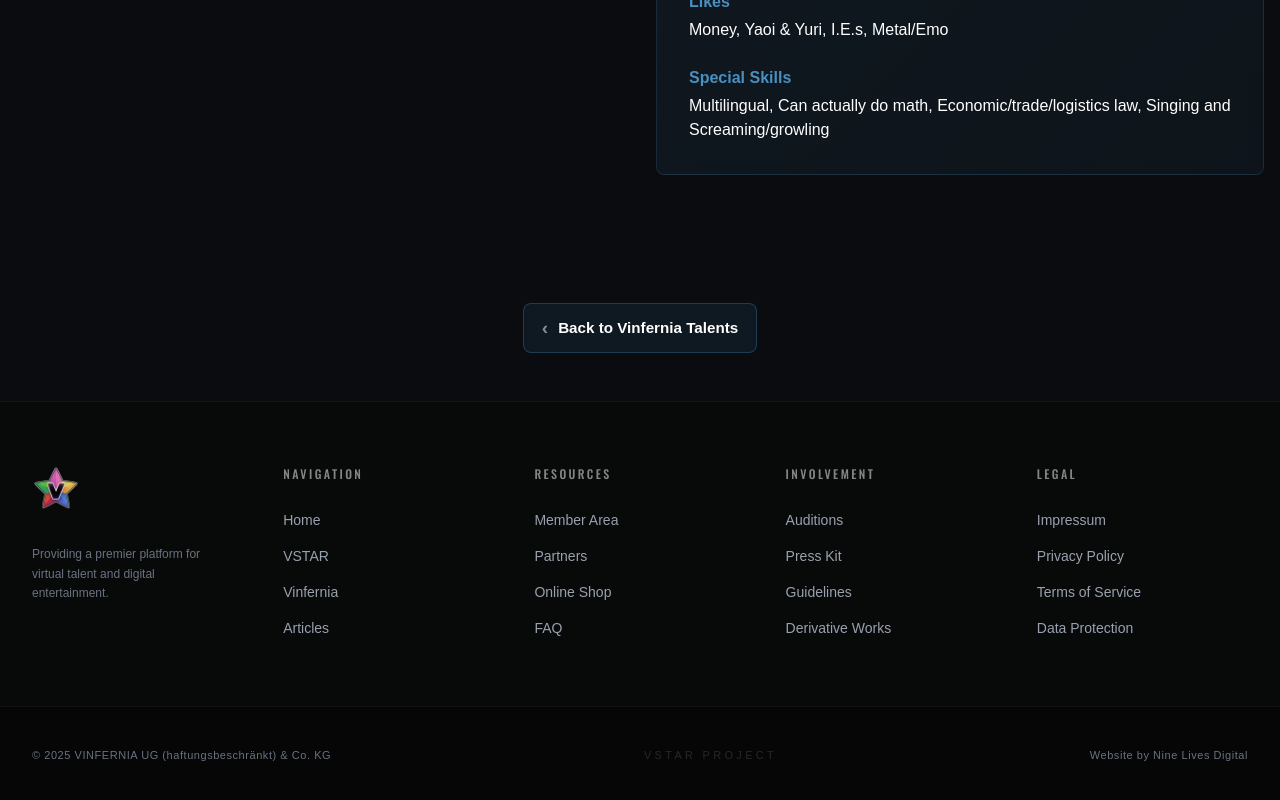
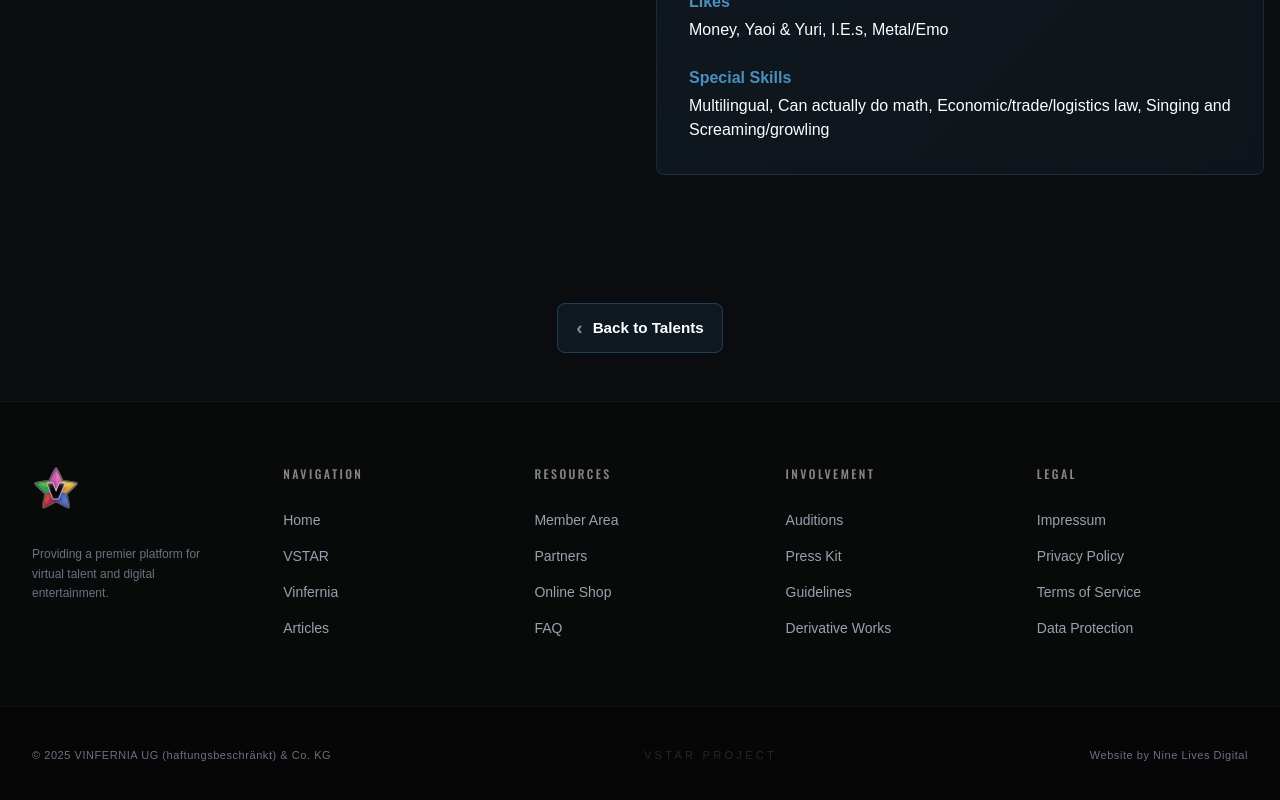
Before and after one commit to Project-Vstar/website, a Next.js app: page /talents/dee in a window 1280 px wide. Shown: the part 4146-4946 px from the top of the page. Built offline with nearby package versions, Linux system fonts and the light colour scheme.

Commit message:
Fix: Back to talents button fixed

```diff
--- a/src/app/components/backtotalentsbutton.js
+++ b/src/app/components/backtotalentsbutton.js
@@ -1,3 +1,5 @@
+/* eslint-disable react/react-in-jsx-scope */
+/* eslint-disable react/prop-types */
 "use client";
 
 const backButtonStyles = `
@@ -54,7 +56,7 @@ export function BackToTalentsButton({ signatureColor, hoverTextColor }) {
             <section className="py-12 px-4">
                 <div className="max-w-6xl mx-auto text-center">
                     <a
-                        href="/vinfernia"
+                        href="/talents"
                         className="back-to-talents-btn"
                         style={{
                             "--hover-color": signatureColor,
@@ -62,7 +64,7 @@ export function BackToTalentsButton({ signatureColor, hoverTextColor }) {
                         }}
                     >
                         <span className="back-chevron" style={{ position: "relative", zIndex: 1 }}>‹</span>
-                        <span style={{ position: "relative", zIndex: 1 }}>Back to Vinfernia Talents</span>
+                        <span style={{ position: "relative", zIndex: 1 }}>Back to Talents</span>
                     </a>
                 </div>
             </section>
```
